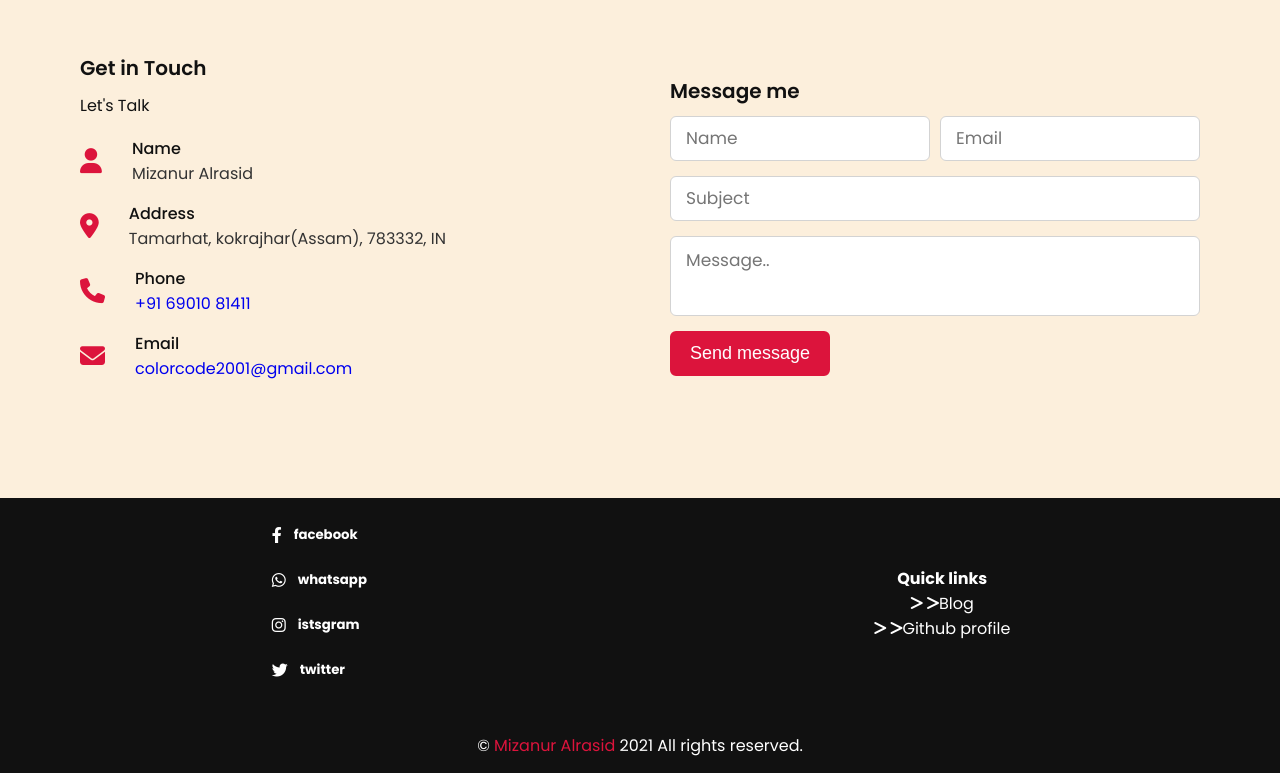
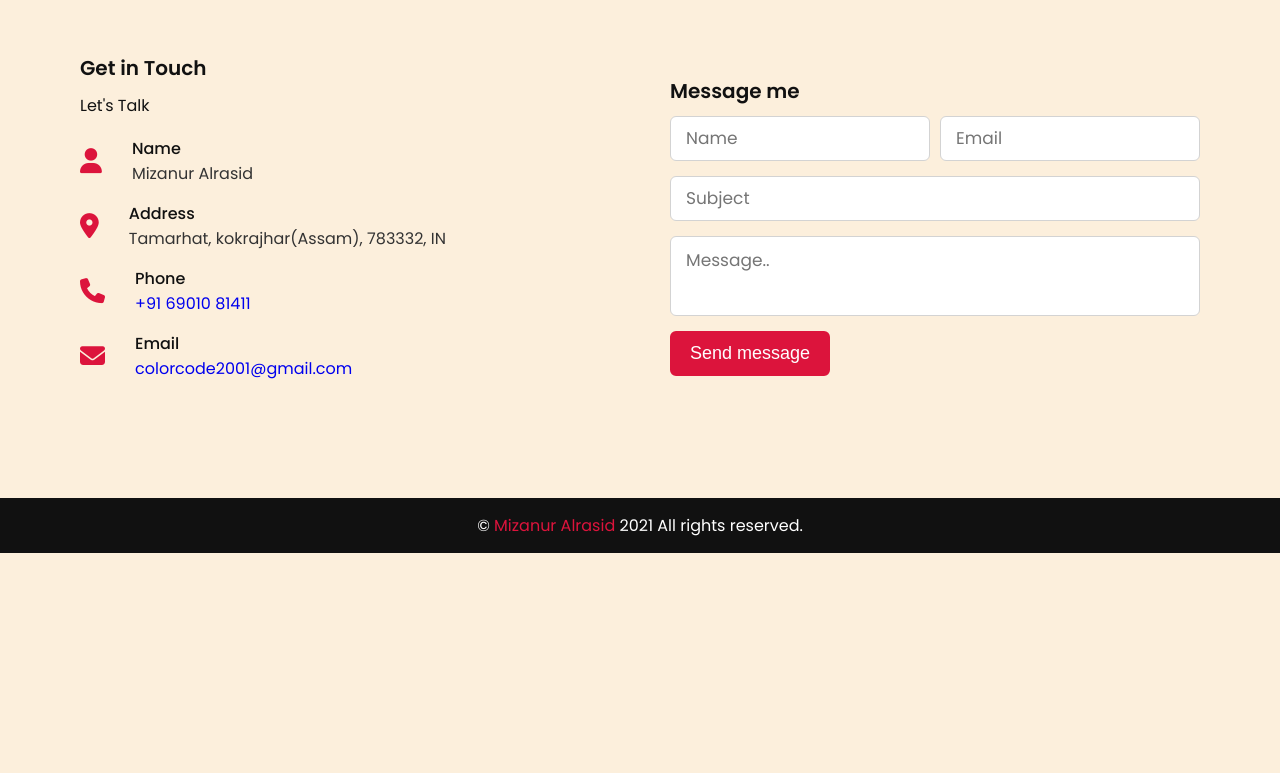
Before and after one commit to mizanuralrasid/Mizanuralrasid, a plain HTML site: page index.html in a window 1280 px wide. Shown: the part 3455-4228 px from the top of the page. After the commit the page ends 4008 px from the top, so only its background shows below. Drawn offline with nearby package versions, Linux system fonts and the light colour scheme.

Commit message:
Update index.html

```diff
--- a/index.html
+++ b/index.html
@@ -246,35 +246,6 @@
 
     <!-- footer section start -->
     <footer>
-        <div class="footer-content footer-d-flex">
-            <div class="footer-left-content">
-                <div class="footer-social-media">
-                    <div class="facebook f-icon">
-                        <a href=""><i class="fa-brands fa-facebook-f"></i></a>
-                        <h5>facebook</h5>
-                    </div>
-                    <div class="facebook f-icon">
-                        <a href=""><i class="fa-brands fa-whatsapp"></i></a>
-                        <h5>whatsapp</h5>
-                    </div>
-                    <div class="facebook f-icon">
-                        <a href=""><i class="fa-brands fa-instagram"></i></a>
-                        <h5>istsgram</h5>
-                    </div>
-                    <div class="facebook f-icon">
-                        <a href=""><i class="fa-brands fa-twitter"></i></a>
-                        <h5>twitter</h5>
-                    </div>
-                </div>
-            </div>
-            <div class="footer-right-content quick-link">
-                <h4>Quick links</h4>
-                 <div class="blog"><i class="fa-solid fa-greater-than"></i>
-                    <i class="fa-solid fa-greater-than"></i><a href="">Blog</a></div>
-                 <div class="blog"><i class="fa-solid fa-greater-than"></i>
-                    <i class="fa-solid fa-greater-than"></i><a href="">Github profile</a></div>
-            </div>
-        </div>
         <span>&copy <a href="https://www.facebook.com/mizanuralrasid">Mizanur Alrasid</a> 2021 All rights reserved.</span>
     </footer>
 
```
